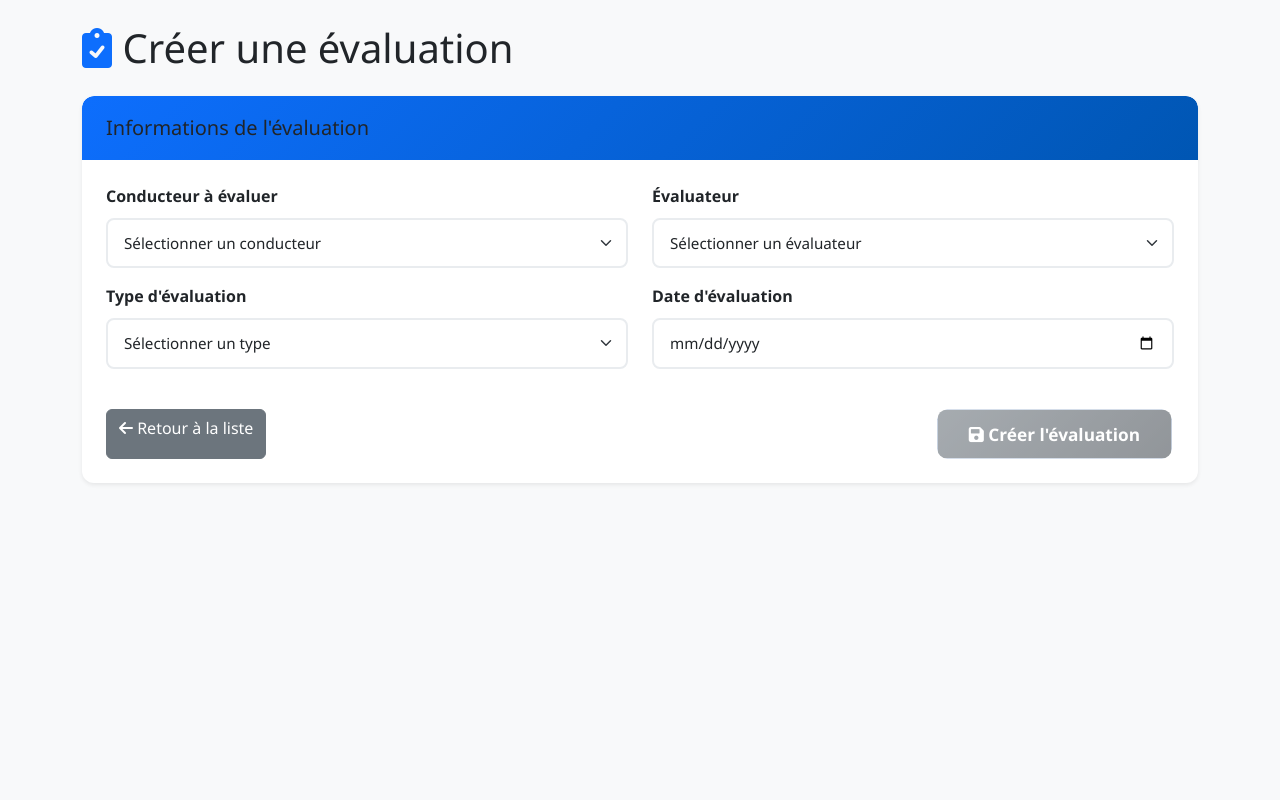
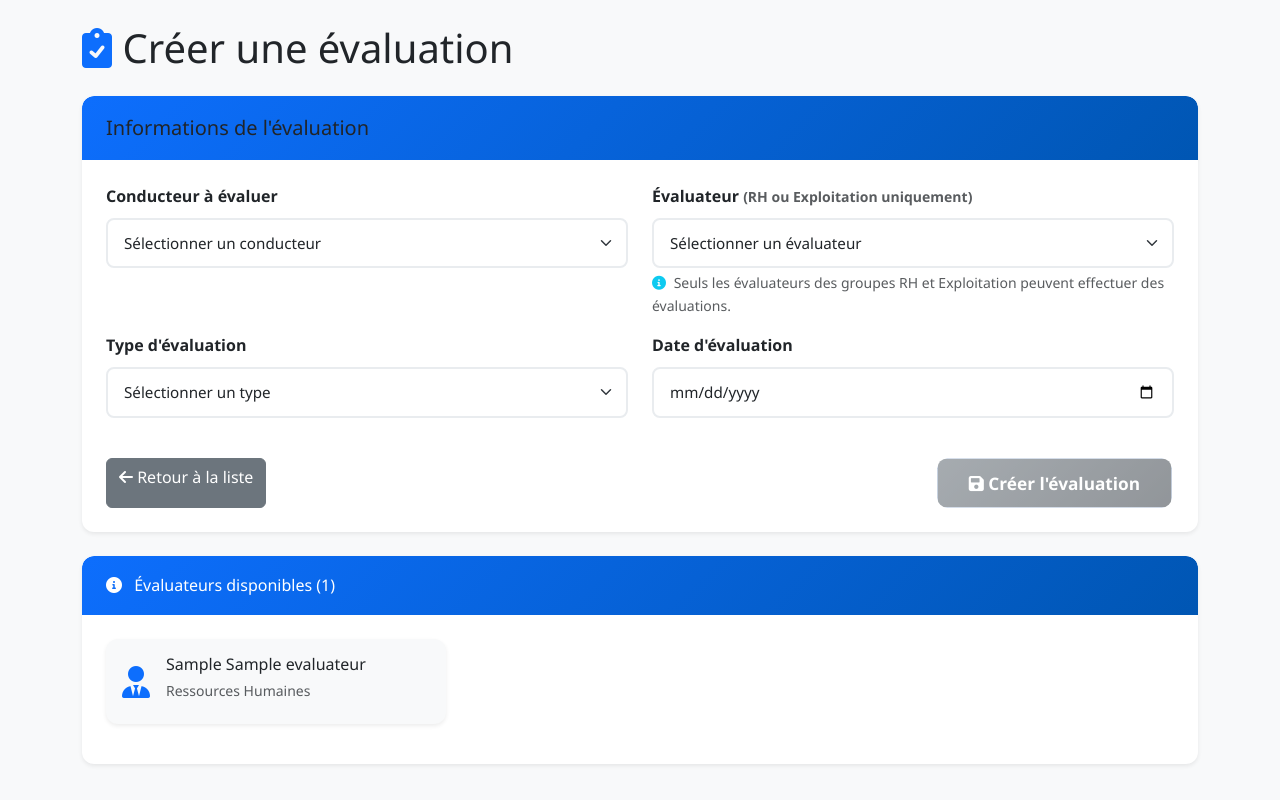
Before and after one commit to kenavoloic/lemod06, a Django app: template templates/suivi_conducteurs/create_evaluation.html in a window 1280 px wide. Run offline with Django 5.2, Linux system fonts and the light colour scheme; the template is opened without the code that fills it: values that come from a table or form of the project are taken from there, others are empty; data comes from the database, SQL or seed files in the repository; tables that the repository leaves empty hold one stand-in row (values such as "Sample post"); some libraries are stand-ins or nearby versions.

Commit message:
Avancé sur utilisateur = évaluateur

```diff
--- a/suivi_conducteurs/models.py
+++ b/suivi_conducteurs/models.py
@@ -126,6 +126,14 @@ class Evaluateur(models.Model):
     nom = models.CharField(max_length=255, verbose_name="nom")
     prenom = models.CharField(max_length=255, verbose_name="prénom")
     service = models.ForeignKey(Service, on_delete=models.CASCADE, verbose_name="Service")
+    user = models.OneToOneField(
+        'auth.User',
+        on_delete=models.CASCADE,
+        null=True,
+        blank=True,
+        verbose_name="Compte utilisateur",
+        help_text="Compte utilisateur Django associé à cet évaluateur"
+    )
 
     def __str__(self):
             return f"{self.service.nom} {self.nom} {self.prenom}"
@@ -134,11 +142,28 @@ class Evaluateur(models.Model):
     def nom_complet(self):
         return f"{self.prenom} {self.nom}"
 
+    def can_evaluate(self):
+        """Vérifie si cet évaluateur peut évaluer (RH ou Exploitation)"""
+        services_autorises = ['Ressources Humaines', 'Exploitation']
+        return self.service.nom in services_autorises
+
+    def get_user_groups(self):
+        """Retourne les groupes de l'utilisateur associé"""
+        if self.user:
+            return self.user.groups.values_list('name', flat=True)
+        return []
+
     def clean(self):
         if self.nom:
             self.nom = self.nom.strip()
         if self.prenom:
             self.prenom = self.prenom.strip()
+
+        if self.service_id and not self.can_evaluate():
+            raise ValidationError({
+                'service': f"Le service '{self.service.nom}' n'est pas autorisé à effectuer des évaluations."
+            })
+
 
     class Meta:
         verbose_name = "Évaluateur"
--- a/templates/suivi_conducteurs/create_evaluation.html
+++ b/templates/suivi_conducteurs/create_evaluation.html
@@ -48,15 +48,36 @@
 
 						<div class="col-md-6">
 							<div class="mb-3">
-								<label for="evaluateur" class="form-label">Évaluateur</label>
+								<label for="evaluateur" class="form-label">
+									Évaluateur
+									<small class="text-muted">(RH ou Exploitation uniquement)</small>
+								</label>
 								<select name="evaluateur" id="evaluateur" class="form-select" required>
 									<option value="">Sélectionner un évaluateur</option>
 									{% for evaluateur in evaluateurs %}
-									<option value="{{ evaluateur.id }}">
-										{{ evaluateur.nom_complet }} ({{ evaluateur.service.nom }})
+									<option value="{{ evaluateur.id }}" data-service="{{ evaluateur.service.nom }}">
+										{{ evaluateur.nom_complet }} - {{ evaluateur.service.nom }}
+										{% if evaluateur.user %}
+										{% with groups=evaluateur.user.groups.all %}
+									  {% if groups %}
+									  ({{ groups|join:", " }})
+									  {% endif %}
+										{% endwith %}
+										{% endif %}
 									</option>
 									{% endfor %}
 								</select>
+								<div class="form-text">
+									<i class="fas fa-info-circle text-info me-1"></i>
+									Seuls les évaluateurs des groupes RH et Exploitation peuvent effectuer des
+									évaluations.
+									{% if not evaluateurs %}
+									<br><span class="text-warning">
+										<i class="fas fa-exclamation-triangle me-1"></i>
+										Aucun évaluateur RH ou Exploitation disponible. Contactez l'administrateur.
+									</span>
+									{% endif %}
+								</div>
 							</div>
 						</div>
 					</div>
@@ -85,6 +106,36 @@
 						</div>
 					</div>
 
+					<!-- Avertissement si pas d'évaluateur disponible -->
+					{% if not evaluateurs %}
+					<div class="alert alert-warning">
+						<h5><i class="fas fa-exclamation-triangle me-2"></i>Aucun évaluateur disponible</h5>
+						<p class="mb-2">
+							Aucun évaluateur des groupes RH ou Exploitation n'a été trouvé.
+							Pour pouvoir créer une évaluation, il faut :
+						</p>
+						<ul class="mb-3">
+							<li>Que des utilisateurs soient assignés aux groupes "RH" ou "Exploitation"</li>
+							<li>Que ces utilisateurs aient un profil évaluateur créé</li>
+						</ul>
+						<div class="d-flex gap-2">
+							{% if user.is_staff %}
+							<a href="{% url 'admin:auth_group_changelist' %}" class="btn btn-outline-primary btn-sm">
+								<i class="fas fa-users me-1"></i>Gérer les groupes
+							</a>
+							<a href="{% url 'admin:suivi_conducteurs_evaluateur_changelist' %}"
+								class="btn btn-outline-info btn-sm">
+								<i class="fas fa-user-tie me-1"></i>Gérer les évaluateurs
+							</a>
+							{% endif %}
+							<a href="{% url 'suivi_conducteurs:evaluation_list' %}"
+								class="btn btn-outline-secondary btn-sm">
+								<i class="fas fa-list me-1"></i>Retour à la liste
+							</a>
+						</div>
+					</div>
+					{% endif %}
+
 					<!-- Container pour les critères (chargé via HTMX) -->
 					<div id="criteres-container">
 						<!-- Les critères seront chargés ici via HTMX -->
@@ -94,7 +145,8 @@
 						<a href="{% url 'suivi_conducteurs:evaluation_list' %}" class="btn btn-secondary">
 							<i class="fas fa-arrow-left"></i> Retour à la liste
 						</a>
-						<button type="submit" id="submit-btn" class="btn btn-primary submit-btn" disabled>
+						<button type="submit" id="submit-btn" class="btn btn-primary submit-btn"
+							disabled {% if not evaluateurs %} style="display: none;" {% endif %}>
 							<span class="normal-content">
 								<i class="fas fa-save"></i> Créer l'évaluation
 							</span>
@@ -106,6 +158,45 @@
 				</form>
 			</div>
 		</div>
+
+		<!-- Informations sur les évaluateurs -->
+		{% if evaluateurs %}
+		<div class="card mt-4">
+			<div class="card-header bg-info text-white">
+				<h6 class="card-title mb-0">
+					<i class="fas fa-info-circle me-2"></i>
+					Évaluateurs disponibles ({{ evaluateurs.count }})
+				</h6>
+			</div>
+			<div class="card-body">
+				<div class="row">
+					{% for evaluateur in evaluateurs %}
+					<div class="col-md-4 mb-3">
+						<div class="card border-0 bg-light h-100">
+							<div class="card-body p-3">
+								<div class="d-flex align-items-center">
+									<i class="fas fa-user-tie fa-2x text-primary me-3"></i>
+									<div>
+										<h6 class="mb-1">{{ evaluateur.nom_complet }}</h6>
+										<small class="text-muted">{{ evaluateur.service.nom }}</small>
+										<div class="mt-1">
+											{% for group in evaluateur.user.groups.all %}
+											<span class="badge me-1"
+												style="background-color: {% if group.groupe_etendu %}{{ group.groupe_etendu.couleur }}{% else %}var(--bs-secondary){% endif %}; font-size: 0.7rem;">
+												{{ group.name }}
+											</span>
+											{% endfor %}
+										</div>
+									</div>
+								</div>
+							</div>
+						</div>
+					</div>
+					{% endfor %}
+				</div>
+			</div>
+		</div>
+		{% endif %}
 	</div>
 </div>
 {% endblock %}
@@ -121,7 +212,11 @@
 		const submitBtn = document.getElementById('submit-btn');
 		const allValid = requiredFields.size > 0 && validFields.size === requiredFields.size;
 
-		if (allValid) {
+		// Vérifier aussi qu'il y a des évaluateurs disponibles
+		const evaluateurSelect = document.getElementById('evaluateur');
+		const hasEvaluateurs = evaluateurSelect.options.length > 1;
+
+		if (allValid && hasEvaluateurs) {
 			submitBtn.disabled = false;
 			submitBtn.classList.add('enabled');
 		} else {
@@ -143,6 +238,24 @@
 				e.target.classList.add('invalid');
 			}
 			checkFormValidity();
+		}
+	});
+
+	// Validation spéciale pour l'évaluateur
+	document.getElementById('evaluateur').addEventListener('change', function (e) {
+		const selectedOption = e.target.options[e.target.selectedIndex];
+		if (selectedOption && selectedOption.value) {
+			const groups = selectedOption.dataset.groups || '';
+			const validGroups = ['RH', 'Exploitation'];
+			const evaluatorGroups = groups.split(',').map(g => g.trim());
+
+			// Vérifier si l'évaluateur appartient aux bons groupes
+			const hasValidGroup = evaluatorGroups.some(group => validGroups.includes(group));
+
+			if (!hasValidGroup) {
+				// Afficher un avertissement si l'évaluateur n'a pas les bons groupes
+				console.warn('Évaluateur sélectionné sans groupe RH ou Exploitation');
+			}
 		}
 	});
 
@@ -207,6 +320,22 @@
 			return;
 		}
 
+		// Vérifier que l'évaluateur appartient aux bons groupes
+		const evaluateurSelect = document.getElementById('evaluateur');
+		const selectedOption = evaluateurSelect.options[evaluateurSelect.selectedIndex];
+		if (selectedOption && selectedOption.value) {
+			const groups = selectedOption.dataset.groups || '';
+			const validGroups = ['RH', 'Exploitation'];
+			const evaluatorGroups = groups.split(',').map(g => g.trim());
+
+			const hasValidGroup = evaluatorGroups.some(group => validGroups.includes(group));
+			if (!hasValidGroup) {
+				e.preventDefault();
+				alert('L\'évaluateur sélectionné doit appartenir au groupe RH ou Exploitation.');
+				return;
+			}
+		}
+
 		// Afficher l'état de chargement
 		const normalContent = submitBtn.querySelector('.normal-content');
 		const loadingContent = submitBtn.querySelector('.loading');
@@ -222,6 +351,17 @@
 		requiredFields.add(field);
 	});
 
+	// Masquer/afficher le bouton selon la disponibilité des évaluateurs
+	document.addEventListener('DOMContentLoaded', function () {
+		const evaluateurSelect = document.getElementById('evaluateur');
+		const submitBtn = document.getElementById('submit-btn');
+
+		if (evaluateurSelect.options.length <= 1) {
+			// Pas d'évaluateurs disponibles
+			submitBtn.style.display = 'none';
+		}
+	});
+
 	checkFormValidity();
 </script>
 {% endblock %}
```
Also changed, not shown: suivi_conducteurs/forms.py (+35 -6 lines), suivi_conducteurs/views.py (+11 -1 lines).
